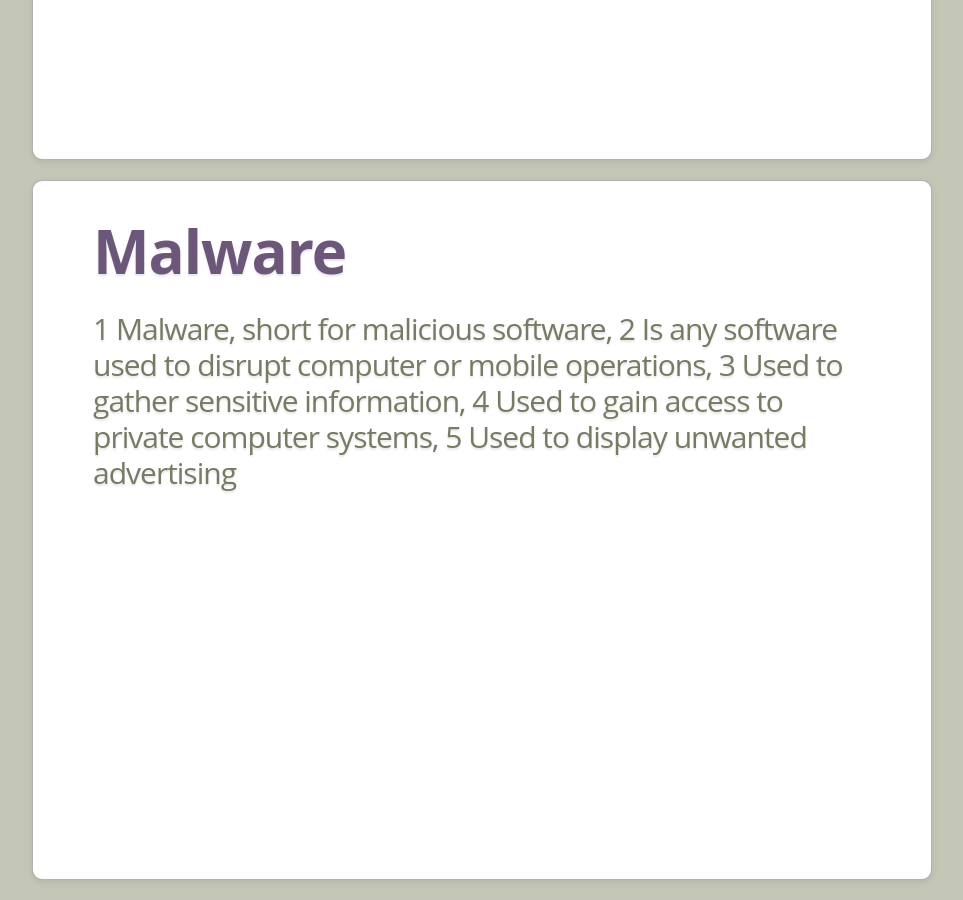
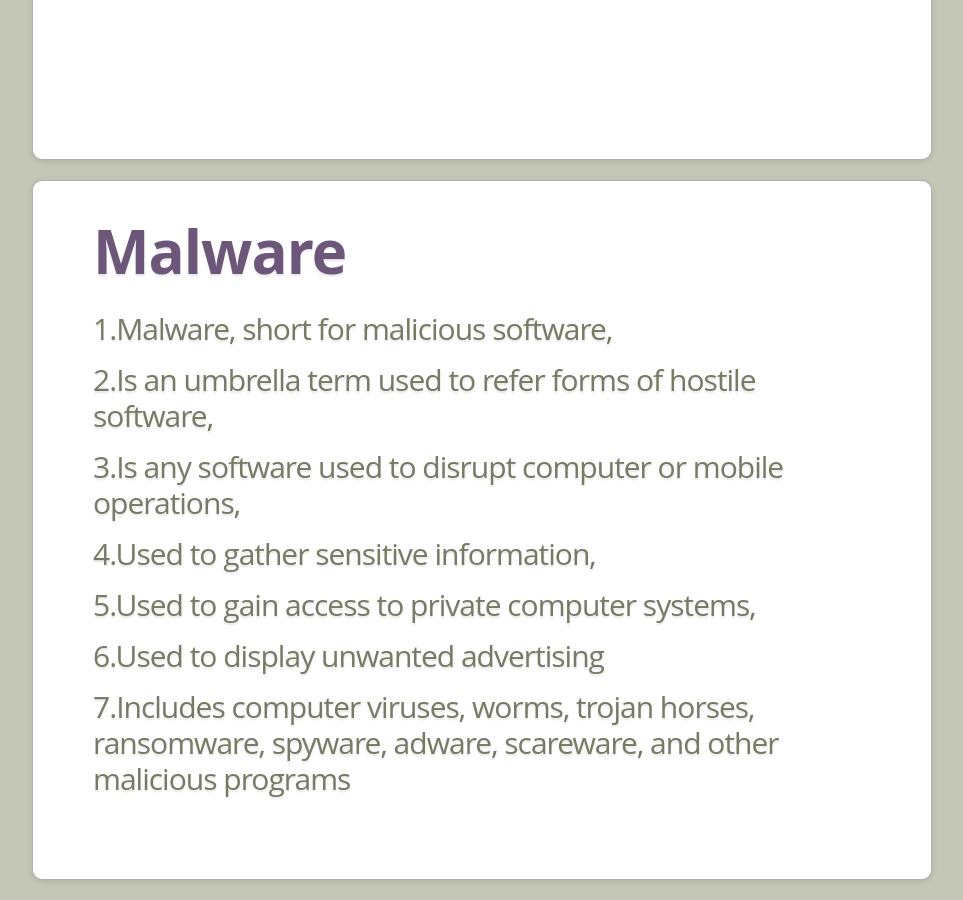
Before and after one commit to profbmuthu/CCrime, a Jekyll site: the page built from print.html, in a window 1280 px wide and 900 px high, scrolled down 8480 px. Shown: the whole window, without its empty margins (158-1121 px from the left). Built offline with Jekyll 4.4.1, drawn with Linux system fonts in a browser that asks for light colours.

Commit message:
Update 2017-1-13-Malware.md

```diff
--- a/_posts/2017-1-13-Malware.md
+++ b/_posts/2017-1-13-Malware.md
@@ -6,8 +6,10 @@ data:
   x: 0
   y: 3000
 ---
-1  Malware, short for malicious software,
-2  Is any software used to disrupt computer or mobile operations,
-3  Used to gather sensitive information,
-4  Used to gain access to private computer systems,
-5  Used to display unwanted advertising
++ 1.Malware, short for malicious software,
++ 2.Is an umbrella term used to refer forms of hostile software,
++ 3.Is any software used to disrupt computer or mobile operations,
++ 4.Used to gather sensitive information,
++ 5.Used to gain access to private computer systems,
++ 6.Used to display unwanted advertising
++ 7.Includes computer viruses, worms, trojan horses, ransomware, spyware, adware, scareware, and other malicious programs
```
